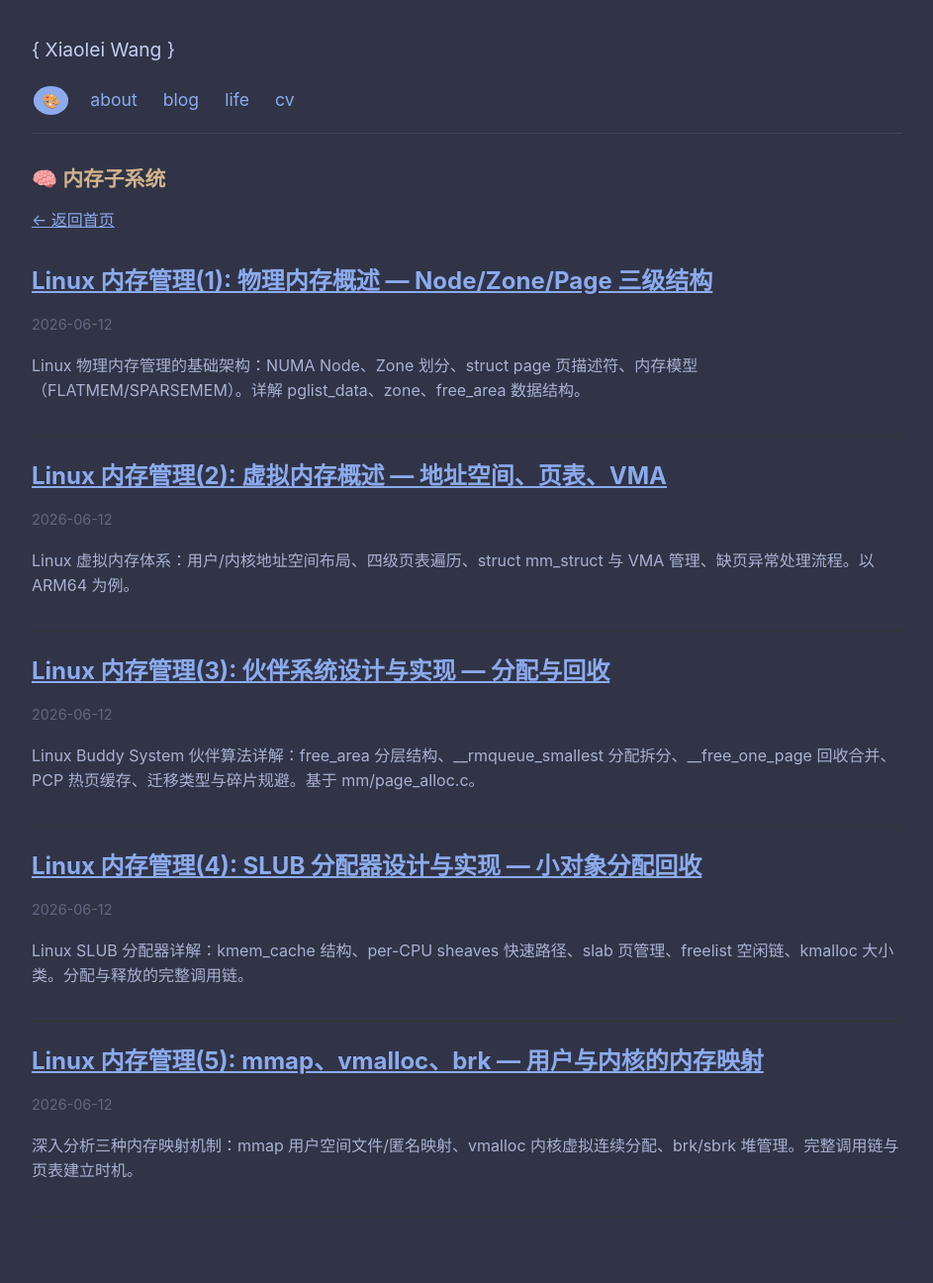
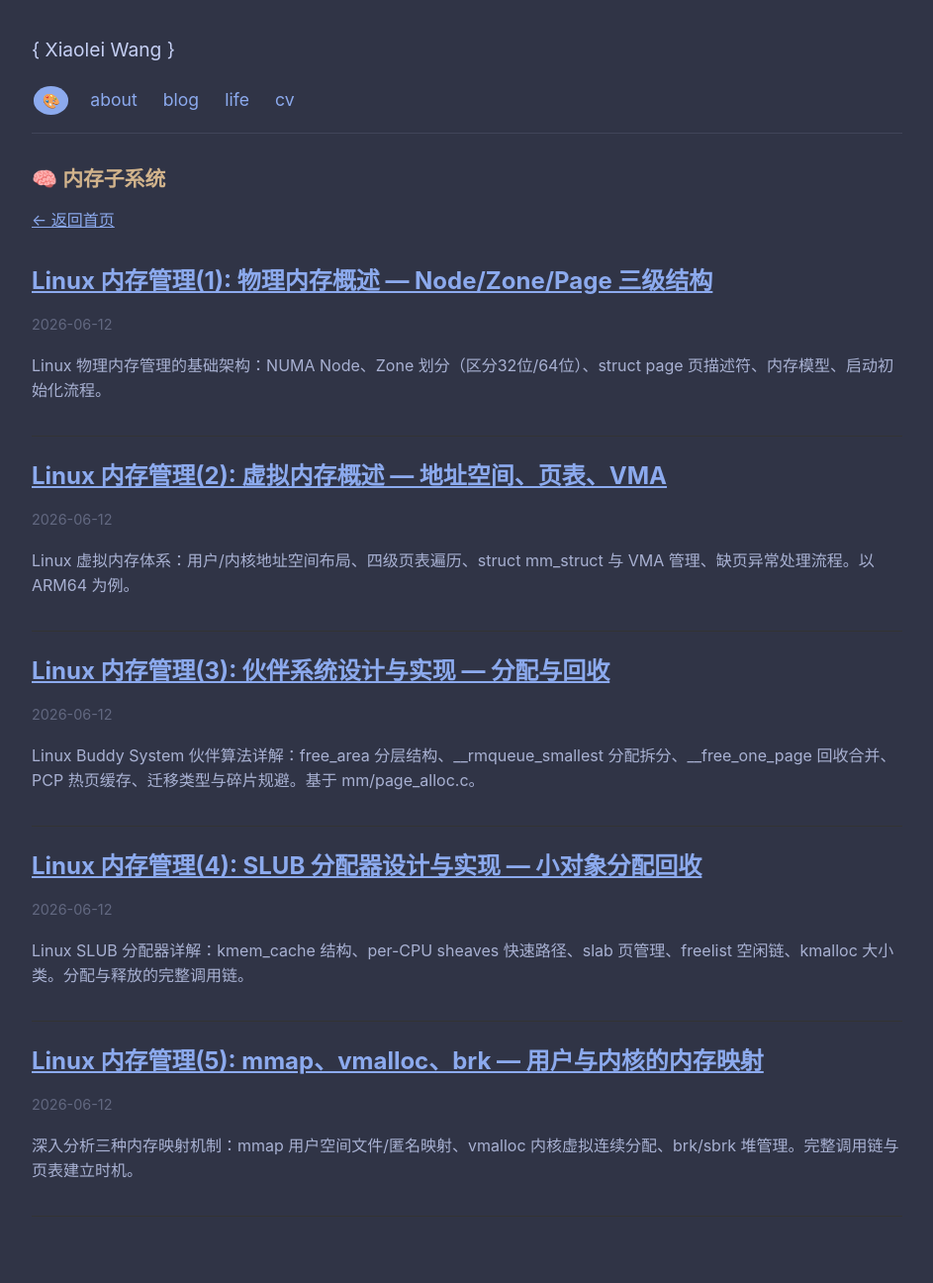
Before and after one commit to wangxiaolei12/wangxiaolei12.github.io, a Jekyll site: the page built from category/memory-subsystem.md, in a window 1280 px wide. Shown: the whole page at 99% size, without its empty margins (168-1111 px from the left). Built offline with Jekyll 4.4.1, drawn with Linux system fonts in a browser that asks for light colours; some of the changed lines change nothing that is shown.

Commit message:
Rewrite physical memory: proper 32/64-bit zone distinction, HIGHMEM explanation

````diff
--- a/_posts/memory-subsystem/2026-06-12-physical-memory-overview.md
+++ b/_posts/memory-subsystem/2026-06-12-physical-memory-overview.md
@@ -2,304 +2,337 @@
 layout: post
 title: "Linux 内存管理(1): 物理内存概述 — Node/Zone/Page 三级结构"
 date: 2026-06-12 15:01:00 +0800
-excerpt: "Linux 物理内存管理的基础架构：NUMA Node、Zone 划分、struct page 页描述符、内存模型（FLATMEM/SPARSEMEM）。详解 pglist_data、zone、free_area 数据结构。"
+excerpt: "Linux 物理内存管理的基础架构：NUMA Node、Zone 划分（区分32位/64位）、struct page 页描述符、内存模型、启动初始化流程。"
 ---
 
 # Linux 内存管理(1): 物理内存概述
 
 ---
 
-## 一、物理内存整体模型
+## 一、物理内存三级组织
+
+```
+Node (NUMA 节点)
+ └── Zone (内存区域，按地址范围/用途划分)
+      └── Page (物理页帧，4KB，由 struct page 描述)
+```
 
 ```
 ┌─────────────────────────────────────────────────────────────────────────────┐
-│                    物理内存组织层次                                            │
-│                                                                             │
-│  ┌─────────────────────────────────────────────────────────────────────┐    │
-│  │  Node 0 (pglist_data)          Node 1 (pglist_data)                 │    │
-│  │  ┌───────────────────────┐    ┌───────────────────────┐            │    │
-│  │  │ CPU 0,1 本地内存       │    │ CPU 2,3 本地内存       │            │    │
-│  │  │                       │    │                       │            │    │
-│  │  │ ┌────────────────┐    │    │ ┌────────────────┐    │            │    │
-│  │  │ │ ZONE_DMA       │    │    │ │ ZONE_DMA       │    │            │    │
-│  │  │ │(x86:0~16M      │    │    │ │                │    │            │    │
-│  │  │ │ arm64:0~1G)    │    │    │ │                │    │            │    │
-│  │  │ ├────────────────┤    │    │ ├────────────────┤    │            │    │
-│  │  │ │ ZONE_DMA32     │    │    │ │ ZONE_DMA32     │    │            │    │
-│  │  │ │ ~4GB           │    │    │ │                │    │            │    │
-│  │  │ ├────────────────┤    │    │ ├────────────────┤    │            │    │
-│  │  │ │ ZONE_NORMAL    │    │    │ │ ZONE_NORMAL    │    │            │    │
-│  │  │ │ 4GB~...        │    │    │ │                │    │            │    │
-│  │  │ ├────────────────┤    │    │ ├────────────────┤    │            │    │
-│  │  │ │ ZONE_MOVABLE   │    │    │ │ ZONE_MOVABLE   │    │            │    │
-│  │  │ │ (虚拟zone)     │    │    │ │                │    │            │    │
-│  │  │ └────────────────┘    │    │ └────────────────┘    │            │    │
-│  │  └───────────────────────┘    └───────────────────────┘            │    │
-│  └─────────────────────────────────────────────────────────────────────┘    │
-│  注: Zone 是否存在及范围因架构/配置/DT而异，并非所有平台都有全部 zone        │
+│  Node 0 (pglist_data)                   Node 1 (pglist_data)                │
+│  CPU 0,1 本地内存                        CPU 2,3 本地内存                    │
+│  ┌────────────────────────┐             ┌────────────────────────┐          │
+│  │ Zone A (低地址)         │             │ Zone A                 │          │
+│  ├────────────────────────┤             ├────────────────────────┤          │
+│  │ Zone B                 │             │ Zone B                 │          │
+│  ├────────────────────────┤             ├────────────────────────┤          │
+│  │ Zone C (高地址)         │             │ Zone C                 │          │
+│  └────────────────────────┘             └────────────────────────┘          │
 │                                                                             │
 │  每个 Zone 内部:                                                            │
 │  ┌────────────────────────────────────────────────┐                         │
-│  │  free_area[0]: order-0 空闲链表 (4KB 页)        │                         │
-│  │  free_area[1]: order-1 空闲链表 (8KB 块)        │                         │
-│  │  free_area[2]: order-2 空闲链表 (16KB 块)       │                         │
+│  │  free_area[0]:  order-0 空闲链表 (4KB 单页)     │                         │
+│  │  free_area[1]:  order-1 空闲链表 (8KB, 2页)     │                         │
+│  │  free_area[2]:  order-2 空闲链表 (16KB, 4页)    │                         │
 │  │  ...                                           │                         │
-│  │  free_area[10]: order-10 空闲链表 (4MB 块)      │                         │
+│  │  free_area[10]: order-10 空闲链表 (4MB, 1024页) │                         │
 │  └────────────────────────────────────────────────┘                         │
 └─────────────────────────────────────────────────────────────────────────────┘
 ```
 
 ---
 
-## 二、Node — pglist_data
+## 二、Zone 划分 — 因架构而异
+
+### Zone 类型定义
+
+```c
+// include/linux/mmzone.h
+enum zone_type {
+    ZONE_DMA,       // 受限 DMA 设备可达的最低地址范围
+    ZONE_DMA32,     // 32-bit 地址可达范围 (仅 64-bit 系统有)
+    ZONE_NORMAL,    // 正常内存，内核可直接线性映射
+    ZONE_HIGHMEM,   // 高端内存 (仅 32-bit 系统有！)
+    ZONE_MOVABLE,   // 虚拟 zone，可迁移页 (热插拔/CMA)
+    MAX_NR_ZONES
+};
+```
+
+### 32-bit vs 64-bit Zone 对比
+
+**32-bit（ARM32 / x86_32）：**
+
+```
+物理地址:
+0 ─────────────────────── 16MB ──────── ~896MB ──────────── 内存顶端
+│      ZONE_DMA           │  ZONE_NORMAL  │   ZONE_HIGHMEM   │
+│  ISA DMA 可达 (0~16M)   │ 内核可直接映射 │  内核无法直接映射  │
+└──────────────────────────┴──────────────┴──────────────────┘
+
+为什么有 HIGHMEM？
+  32-bit 内核虚拟地址空间只有 ~1GB (3G/1G 用户/内核分割)
+  内核线性映射区只能映射 ~896MB 物理内存
+  超过 896MB 的物理页无法线性映射，需要 kmap() 临时映射
+```
+
+**64-bit（ARM64 / x86_64）：**
+
+```
+物理地址 (x86_64):
+0 ───── 16MB ──────────── 4GB ────────────────────── 内存顶端
+│ ZONE_DMA │   ZONE_DMA32   │       ZONE_NORMAL       │
+│ ISA 兼容  │  32-bit DMA 可达 │   所有内存，直接线性映射  │
+└──────────┴─────────────────┴────────────────────────┘
+  无 ZONE_HIGHMEM！64-bit 虚拟空间足够映射所有物理内存
+
+物理地址 (ARM64):
+0 ──── dma_limit(如1GB) ──── 4GB ──────────────── 内存顶端
+│      ZONE_DMA              │ ZONE_DMA32 │  ZONE_NORMAL  │
+│  由 DT dma-ranges 决定     │            │               │
+└────────────────────────────┴────────────┴───────────────┘
+  ZONE_DMA 范围取决于设备树中最受限的 DMA master
+```
+
+### 完整对比表
+
+| 架构 | ZONE_DMA | ZONE_DMA32 | ZONE_NORMAL | ZONE_HIGHMEM | 说明 |
+|------|----------|-----------|-------------|-------------|------|
+| **x86_64** | 0~16MB | 16MB~4GB | 4GB+ | ❌ 无 | DMA 为 ISA 兼容 |
+| **ARM64** | 0~dma_limit | ~4GB | 4GB+ | ❌ 无 | dma_limit 由 DT 决定 |
+| **x86_32** | 0~16MB | ❌ 无 | 16MB~896MB | 896MB+ | 超出线性映射范围 |
+| **ARM32** | 0~16MB | ❌ 无 | 16MB~760MB | 760MB+ | 内核仅映射 ~760MB |
+
+### HIGHMEM 为什么 64-bit 不需要？
+
+```
+32-bit 内核地址空间布局 (3G/1G 分割):
+┌─────────────────────────────┐ 4GB
+│  内核空间 (1GB)              │
+│  ├─ 线性映射: 0~896MB        │ ← 只能映射这么多物理内存
+│  ├─ vmalloc: ~128MB         │
+│  └─ fixmap/pkmap            │
+├─────────────────────────────┤ 3GB (PAGE_OFFSET)
+│  用户空间 (3GB)              │
+└─────────────────────────────┘ 0
+
+  物理内存 > 896MB → ZONE_HIGHMEM，用 kmap() 临时映射
+
+64-bit 内核地址空间布局:
+  线性映射区: 128TB+ → 所有物理内存都能直接映射
+  → 不需要 HIGHMEM
+  → kmap() 在 64-bit 上是空操作 (直接返回 page_address)
+```
+
+---
+
+## 三、Node — pglist_data
 
 每个 NUMA 节点用 `pglist_data` 描述（UMA 系统只有 1 个节点）：
 
 ```c
 // include/linux/mmzone.h
 typedef struct pglist_data {
-    struct zone node_zones[MAX_NR_ZONES];  // 该节点的所有 zone
-    struct zonelist node_zonelists[MAX_ZONELISTS]; // 分配时的 zone 回退列表
-    int nr_zones;                          // zone 数量
-    unsigned long node_start_pfn;          // 起始页帧号
-    unsigned long node_present_pages;      // 实际存在的页数
-    unsigned long node_spanned_pages;      // 跨越的页数(含空洞)
-    int node_id;                           // NUMA 节点 ID
-    struct lruvec lruvec;                  // LRU 页面回收
+    struct zone node_zones[MAX_NR_ZONES];   // 该节点所有 zone
+    struct zonelist node_zonelists[MAX_ZONELISTS]; // 分配回退列表
+    int nr_zones;
+    unsigned long node_start_pfn;           // 起始页帧号
+    unsigned long node_present_pages;       // 实际存在的页数
+    unsigned long node_spanned_pages;       // 跨越的页数 (含空洞)
+    int node_id;                            // NUMA 节点 ID
+    struct lruvec lruvec;                   // LRU 回收
     ...
 } pg_data_t;
 
-// 全局:
-extern struct pglist_data *node_data[];    // node_data[nid]
+// 访问:
 #define NODE_DATA(nid) (node_data[(nid)])
 ```
 
 ---
 
-## 三、Zone — 内存区域
-
-不同 zone 对应不同物理地址约束（**因架构而异**）：
+## 四、Zone 结构体
 
 ```c
-enum zone_type {
-    ZONE_DMA,       // 受限 DMA 设备可达范围
-                    //   x86_64: 0~16MB (ISA DMA 兼容)
-                    //   ARM64:  0~dma_phys_limit (来自 DT dma-ranges, 通常 0~1GB)
-                    //   某些 ARM64 配置可能不存在此 zone
-    ZONE_DMA32,     // 32-bit DMA 设备可达: 0~4GB
-    ZONE_NORMAL,    // 所有物理内存 (64-bit 无高端内存问题)
-    ZONE_MOVABLE,   // 可迁移页 (热插拔/CMA, 虚拟 zone)
-    MAX_NR_ZONES
-};
-```
-
-**各架构 Zone 对比：**
-
-| 架构 | ZONE_DMA | ZONE_DMA32 | ZONE_NORMAL | ZONE_HIGHMEM | 说明 |
-|------|----------|-----------|-------------|-------------|------|
-| x86_64 | 0~16MB | 16MB~4GB | 4GB+ | 无 | DMA 为 ISA 兼容 |
-| ARM64 (典型) | 0~1GB | 1GB~4GB | 4GB+ | 无 | DMA 上界由 dma-ranges 决定 |
-| ARM64 (无DMA) | 无 | 0~4GB | 4GB+ | 无 | CONFIG_ZONE_DMA=n |
-| x86_32 | 0~16MB | 无 | 16MB~896MB | 896MB+ | 超过直接映射范围 |
-| ARM32 | 0~16MB | 无 | 16MB~760MB | 760MB+ | 3G/1G 分割，内核只映射 ~760MB |
-
-**为什么 32 位有 HIGHMEM，64 位没有？**
-
-```
-32-bit (内核虚拟空间仅 ~1GB):
-┌─────────────────────────────────┐ 4GB
-│  用户空间 3GB                    │
-├─────────────────────────────────┤ 3GB (PAGE_OFFSET)
-│  内核线性映射 ~896MB             │ ← ZONE_DMA + ZONE_NORMAL 在这
-│  (virt = phys + PAGE_OFFSET)    │
-├─ ─ ─ ─ ─ ─ ─ ─ ─ ─ ─ ─ ─ ─ ─ ┤ 3GB + 896MB
-│  vmalloc/fixmap/pkmap 128MB      │
-└─────────────────────────────────┘ 4GB
-
-物理内存 > 896MB 的部分 → ZONE_HIGHMEM
-  无法线性映射，必须用 kmap()/kmap_atomic() 临时映射到内核地址空间
-
-64-bit (内核虚拟空间 128TB+):
-  所有物理内存都能线性映射 → 不需要 HIGHMEM
-  kmap() 在 64-bit 上是空操作 (直接返回 page_address)
-```
-
-```bash
-# 查看当前系统 zone 划分:
-cat /proc/zoneinfo | grep -E "Node|zone |spanned|present"
-```
-
-```c
-// include/linux/mmzone.h
 struct zone {
-    unsigned long _watermark[NR_WMARK];   // 水位线: min/low/high
+    /* 水位线: 控制分配压力和回收时机 */
+    unsigned long _watermark[NR_WMARK];   // min / low / high
     unsigned long watermark_boost;
     long lowmem_reserve[MAX_NR_ZONES];    // 为低端 zone 预留
 
     struct pglist_data *zone_pgdat;        // 所属 node
     struct per_cpu_pages __percpu *per_cpu_pageset; // PCP 热页缓存
 
+    /* 地址范围 */
     unsigned long zone_start_pfn;          // 起始 PFN
-    unsigned long spanned_pages;           // 跨越页数
-    unsigned long present_pages;           // 实际页数
+    unsigned long spanned_pages;           // 跨越页数 (含空洞)
+    unsigned long present_pages;           // 实际存在页数
     unsigned long managed_pages;           // 由 buddy 管理的页数
 
-    struct free_area free_area[NR_PAGE_ORDERS]; // ★ 伙伴系统空闲链表
-    unsigned long flags;                   // zone 状态标志
-    const char *name;                      // "DMA", "Normal"...
+    /* ★ 伙伴系统空闲链表 */
+    struct free_area free_area[NR_PAGE_ORDERS]; // order 0~10
+
+    const char *name;                      // "DMA", "DMA32", "Normal"...
 };
 ```
 
 ### 水位线机制
 
 ```
-pages
+空闲页数
   ▲
-  │  ┌─── high ────── 正常分配，无压力
+  │  ┌─── high ─── 内存充足，正常分配
   │  │
-  │  ├─── low  ────── 唤醒 kswapd 后台回收
+  │  ├─── low  ─── 唤醒 kswapd 后台回收
   │  │
-  │  ├─── min  ────── 仅允许 __GFP_HIGH 分配，直接回收
-  │  │
-  │  └─── 0    ────── OOM killer
-  │
-  空闲页数从上到下递减表示内存压力增大
+  │  ├─── min  ─── 紧急！仅 __GFP_HIGH/PF_MEMALLOC 可分配
+  │  │              其他分配触发直接回收 (direct reclaim)
+  │  └─── 0    ─── OOM killer 杀进程
+  ▼
 ```
 
 ---
 
-## 四、struct page — 页描述符
+## 五、struct page — 页描述符
 
-每个物理页（4KB）由一个 `struct page` 描述，是内核中最密集的数据结构：
+每个物理页 (4KB) 有一个 `struct page`，是内核最密集的数据结构：
 
 ```c
 // include/linux/mm_types.h
 struct page {
-    unsigned long flags;    // PG_locked, PG_dirty, PG_lru, PG_slab...
-    union {
-        struct {  /* 页缓存/匿名页 */
-            struct list_head lru;           // LRU 链表
-            struct address_space *mapping;  // 所属文件/匿名映射
-            pgoff_t index;                  // 页内偏移
-            unsigned long private;
+    unsigned long flags;    // 页状态: PG_locked, PG_dirty, PG_lru, PG_slab...
+
+    union {  /* 不同用途复用同一内存 */
+        struct {  /* 页缓存 / 匿名页 (最常见) */
+            struct list_head lru;
+            struct address_space *mapping;  // 所属文件
+            pgoff_t index;                  // 文件内页偏移
         };
-        struct {  /* slab 使用 */
+        struct {  /* slab 分配器使用 */
             struct kmem_cache *slab_cache;
-            void *freelist;
-            union {
-                unsigned long counters;
-                struct { unsigned inuse:16; unsigned objects:15; unsigned frozen:1; };
-            };
-        };
-        struct {  /* 复合页 (compound page) */
-            unsigned long compound_head;
-            unsigned int compound_order;
-            atomic_t compound_mapcount;
+            void *freelist;                // 空闲对象链表
+            unsigned inuse:16;             // 已用对象数
+            unsigned objects:15;           // 总对象数
         };
         struct {  /* 伙伴系统空闲页 */
             unsigned long _buddy_pfn;
             unsigned int _buddy_order;
         };
+        struct {  /* 复合页 (compound page, 如 huge page) */
+            unsigned long compound_head;
+            unsigned int compound_order;
+        };
     };
-    atomic_t _refcount;       // 引用计数
-    atomic_t _mapcount;       // 映射计数(几个PTE指向它)
-    // ...
+
+    atomic_t _refcount;    // 引用计数 (get_page/put_page)
+    atomic_t _mapcount;    // 映射计数 (几个 PTE 指向此页)
 };
 ```
 
-### page 与 pfn 的转换
+### page ↔ pfn ↔ 物理地址 转换
 
 ```c
-// 页帧号 (PFN) ↔ struct page ↔ 物理地址
+// 页帧号 (PFN) = 物理地址 >> PAGE_SHIFT (12)
+// 一个 PFN 对应一个 struct page
 
-#define page_to_pfn(page)   ((page) - mem_map)           // FLATMEM
-#define pfn_to_page(pfn)    (mem_map + (pfn))            // FLATMEM
-
-// SPARSEMEM (现代内核默认):
-#define page_to_pfn(page)   section_nr_to_pfn(page_to_section(page)) + ...
-#define pfn_to_page(pfn)    __pfn_to_section(pfn)->section_mem_map + ...
-
-// 物理地址转换:
+#define page_to_pfn(page)   /* 实现取决于内存模型 */
+#define pfn_to_page(pfn)
 #define page_to_phys(page)  (page_to_pfn(page) << PAGE_SHIFT)
 #define phys_to_page(phys)  pfn_to_page((phys) >> PAGE_SHIFT)
+#define virt_to_page(addr)  pfn_to_page(virt_to_pfn(addr))
+
+// 线性映射区虚拟地址转换 (64-bit):
+#define __pa(vaddr)  ((vaddr) - PAGE_OFFSET + PHYS_OFFSET)  // 虚拟→物理
+#define __va(paddr)  ((paddr) - PHYS_OFFSET + PAGE_OFFSET)  // 物理→虚拟
 ```
 
 ---
 
-## 五、内存模型
+## 六、内存模型 — 如何管理 page 数组
 
 ```
 ┌──────────────────────────────────────────────────────────────────┐
-│  FLATMEM (平坦模型)                                               │
-│  ─ 一个全局 mem_map[] 数组，PFN 直接索引                          │
-│  ─ 适用: UMA, 内存连续无空洞                                      │
-│  ─ page = mem_map[pfn]                                           │
+│  FLATMEM (平坦)                                                   │
+│  ─ 全局 mem_map[] 数组，pfn 直接索引                              │
+│  ─ 适用: UMA，内存无空洞                                          │
+│  ─ page_to_pfn(page) = page - mem_map                            │
 ├──────────────────────────────────────────────────────────────────┤
-│  SPARSEMEM (稀疏模型) ← 现代内核默认                              │
-│  ─ 内存分成 section (128MB/section on x86_64)                    │
-│  ─ 每个 section 有独立的 mem_map                                  │
+│  SPARSEMEM_VMEMMAP ← 现代 64-bit 内核默认                        │
+│  ─ 内存分 section (ARM64: 128MB/section, x86_64: 128MB)         │
+│  ─ struct page 数组映射到 vmemmap 连续虚拟地址                    │
 │  ─ 支持内存空洞、热插拔                                          │
-│  ─ SPARSEMEM_VMEMMAP: section mem_map 映射到连续虚拟地址          │
-│    使得 page_to_pfn 仍然是简单指针运算                            │
+│  ─ page_to_pfn 仍是简单指针减法（因为 vmemmap 连续）              │
 └──────────────────────────────────────────────────────────────────┘
 ```
 
 ---
 
-## 六、启动时物理内存初始化流程
+## 七、启动时物理内存初始化
 
 ```
-固件/bootloader 传递内存信息 (DTB / E820 / EFI Memory Map)
+固件传递内存信息:
+  x86: E820 表 / EFI Memory Map
+  ARM: DTB memory 节点
     │
     ▼
-memblock (早期内存管理器)
-    ├── memblock.memory: 所有可用内存区域
-    ├── memblock.reserved: 已预留区域 (kernel, DTB, initrd)
-    └── memblock_alloc(): 早期分配
-    │
-    ▼ (buddy 系统初始化)
-free_all_bootmem() / memblock_free_all()
-    │
-    ├── 将 memblock.memory 中未 reserved 的页交给 buddy
-    ├── __free_pages_core(): 逐块加入 zone->free_area[]
+memblock (早期内存管理器, 在 buddy 就绪前使用)
+    ├── memblock.memory: 所有物理内存区域
+    ├── memblock.reserved: 已预留 (kernel image, DTB, initrd)
+    └── memblock_alloc(): 早期分配 (页表、per-cpu 区等)
     │
     ▼
-伙伴系统就绪，memblock 退役
+mm_core_init() / free_all_bootmem()
+    │
+    ├── 将 memblock 中未 reserved 的内存交给 buddy 系统
+    │       __free_pages_core() → 加入 zone->free_area[]
+    │
+    ├── 各 zone 水位线计算
+    │
+    └── 伙伴系统就绪，memblock 退役
     │
     ▼
-slab 分配器初始化 (kmem_cache_init)
-    └── 基于 buddy 创建 slab cache
+kmem_cache_init() → SLUB 初始化 (基于 buddy)
+    │
+    ▼
+内存子系统完全可用
 ```
 
 ---
 
-## 七、关键宏与 API
+## 八、关键 GFP 标志
+
+分配物理页时通过 GFP 标志指定约束：
 
 ```c
-// 页大小
-#define PAGE_SIZE   (1UL << PAGE_SHIFT)  // 4096 (4KB)
-#define PAGE_SHIFT  12
+/* Zone 选择 */
+#define __GFP_DMA       (从 ZONE_DMA 分配)
+#define __GFP_DMA32     (从 ZONE_DMA32 分配)
+#define __GFP_HIGHMEM   (允许从 ZONE_HIGHMEM 分配, 32-bit)
+// 无 zone 标志 → 默认 ZONE_NORMAL
 
-// GFP 标志 (分配时指定)
-#define GFP_KERNEL   (__GFP_RECLAIM | __GFP_IO | __GFP_FS)  // 可睡眠
-#define GFP_ATOMIC   (__GFP_HIGH | __GFP_KSWAPD_RECLAIM)    // 不可睡眠
-#define GFP_DMA      (__GFP_DMA)         // 从 ZONE_DMA 分配
-#define GFP_USER     (__GFP_RECLAIM | __GFP_IO | __GFP_FS | __GFP_HARDWALL)
+/* 行为组合 */
+#define GFP_KERNEL  (__GFP_RECLAIM | __GFP_IO | __GFP_FS)
+//   可睡眠、可回收、可做 I/O → 进程上下文常用
 
-// zone 选择: GFP 标志中的 zone modifier 决定从哪个 zone 分配
-// __GFP_DMA → ZONE_DMA, __GFP_DMA32 → ZONE_DMA32, 无标志 → ZONE_NORMAL
+#define GFP_ATOMIC  (__GFP_HIGH | __GFP_KSWAPD_RECLAIM)
+//   不可睡眠、不直接回收 → 中断上下文/自旋锁内使用
+
+#define GFP_DMA     (__GFP_DMA)
+//   从 ZONE_DMA 分配，用于老旧 ISA DMA 设备
+
+#define GFP_USER    (__GFP_RECLAIM | __GFP_IO | __GFP_FS | __GFP_HARDWALL)
+//   为用户空间分配
 ```
 
 ---
 
-## 八、源文件索引
+## 九、源文件索引
 
 | 文件 | 内容 |
 |------|------|
-| `include/linux/mmzone.h` | zone, pglist_data, free_area, 水位线 |
-| `include/linux/mm_types.h` | struct page, struct mm_struct, struct vm_area_struct |
+| `include/linux/mmzone.h` | zone, pglist_data, free_area, 水位线, zone_type |
+| `include/linux/mm_types.h` | struct page, mm_struct, vm_area_struct |
 | `include/linux/gfp.h` | GFP 标志定义 |
-| `mm/page_alloc.c` | 伙伴系统核心 (alloc/free) |
+| `mm/page_alloc.c` | 伙伴系统核心 |
 | `mm/memblock.c` | 早期内存管理 |
-| `mm/memory.c` | 页表操作, 缺页处理 |
-| `arch/arm64/mm/init.c` | ARM64 内存初始化 |
+| `arch/arm64/mm/init.c` | ARM64 zone 初始化，dma zone 大小确定 |
+| `arch/x86/mm/init.c` | x86 zone 初始化 |
+| `arch/arm/mm/init.c` | ARM32 zone + HIGHMEM 初始化 |
````
